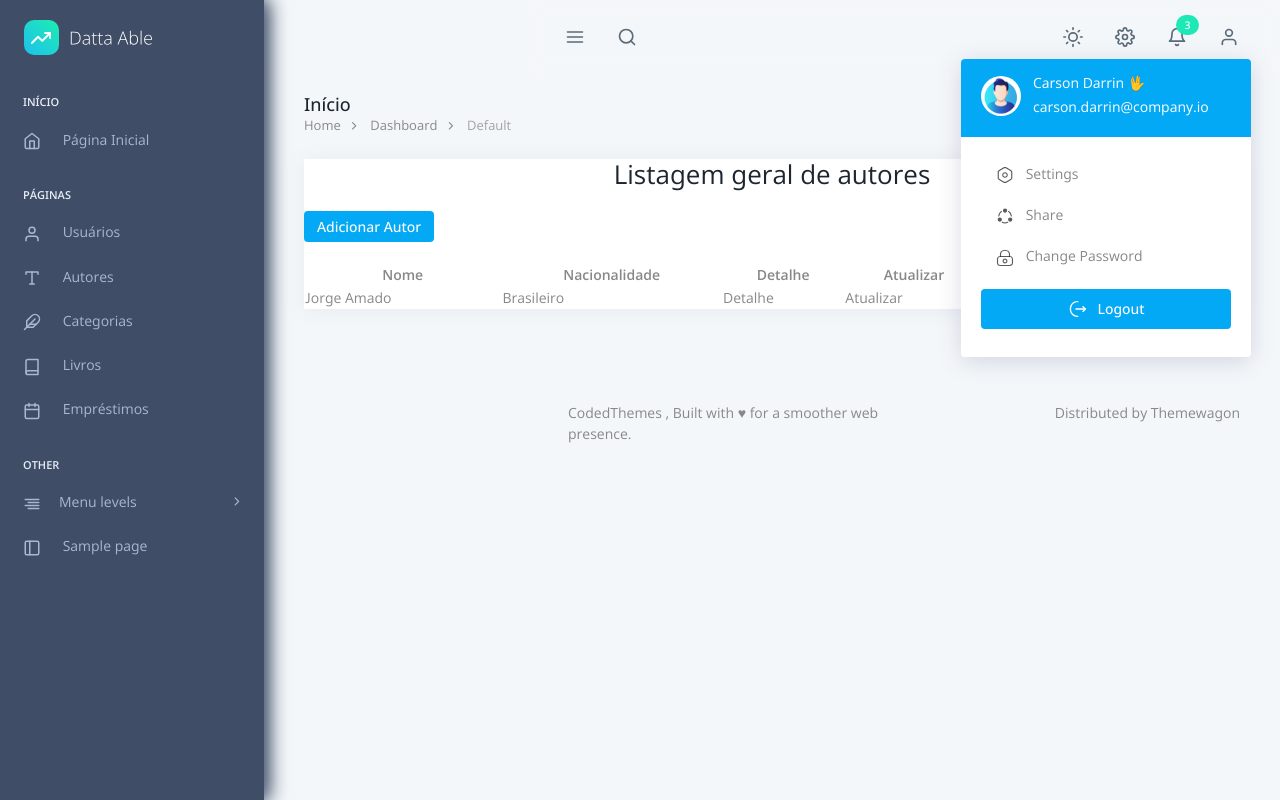
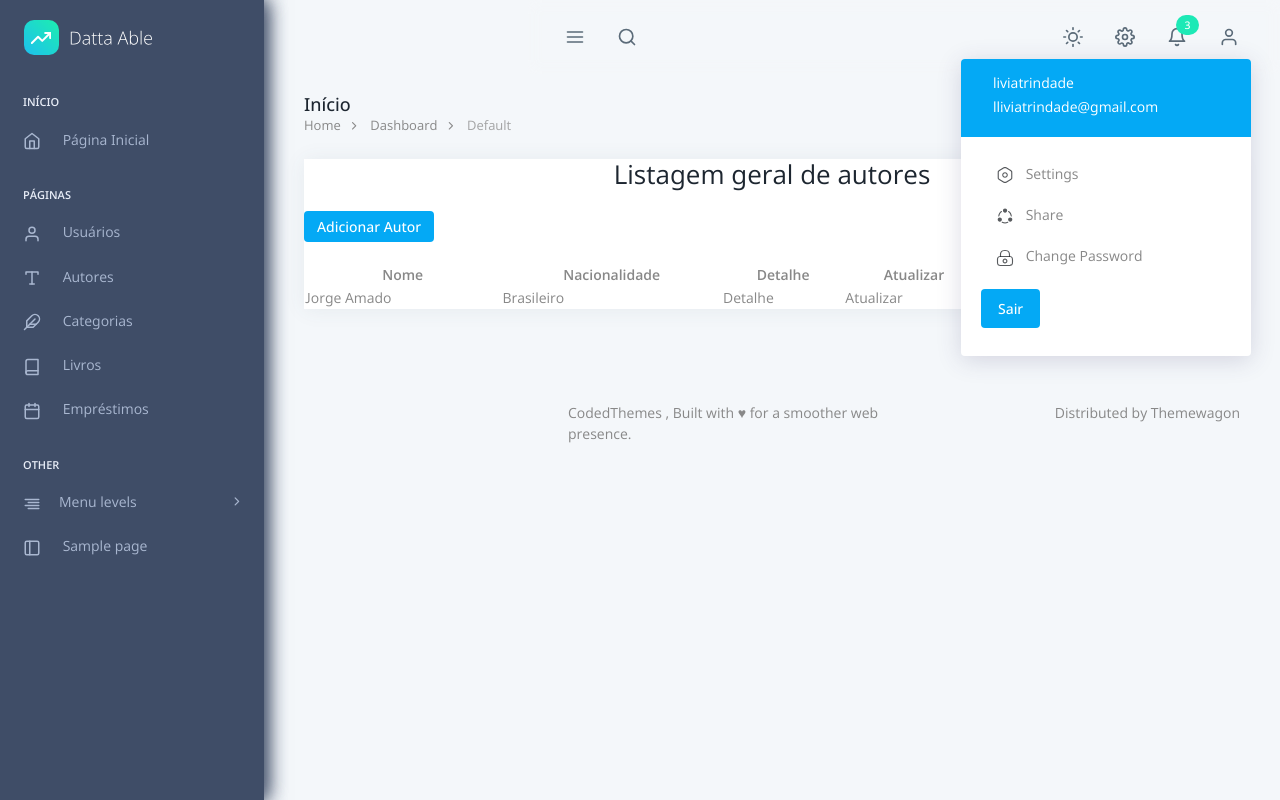
Before and after one commit to livia-trindade/psw-biblioteca, a Django app: page /autor/ in a window 1280 px wide, after a click that opens the changed part. Run offline with Django 5.2, Linux system fonts and the light colour scheme; a user stored in the database is signed in; data comes from the database, SQL or seed files in the repository; both versions use the stored data as it was after the commit.

Commit message:
Fazendo alterações no _topbar.html

```diff
--- a/templates/_sidebar.html
+++ b/templates/_sidebar.html
@@ -5,7 +5,7 @@
     <div class="m-header flex items-center py-4 px-6 h-header-height">
       <a href="../dashboard/index.html" class="b-brand flex items-center gap-3">
         <!-- ========   Change your logo from here   ============ -->
-        <img src="{% static 'images/logo-white.svg' %}" class="img-fluid logo logo-lg" alt="logo" />
+        <img src="{% static 'images/logo.png' %}" class="img-fluid logo logo-lg" alt="logo" />
         <img src="{% static 'images/favicon.svg' %}" class="img-fluid logo logo-sm" alt="logo" />
       </a>
     </div>
@@ -16,7 +16,7 @@
         </li>
         <li class="pc-item">
         <li class="pc-item">
-          <a href="../dashboard/index.html" class="pc-link">
+          <a href="index.html" class="pc-link">
             <span class="pc-micon">
               <i data-feather="home"></i>
             </span>
--- a/templates/_topbar.html
+++ b/templates/_topbar.html
@@ -197,12 +197,10 @@
       <div class="dropdown-menu dropdown-user-profile dropdown-menu-end pc-h-dropdown p-2 overflow-hidden">
         <div class="dropdown-header flex items-center justify-between py-4 px-5 bg-primary-500">
           <div class="flex mb-1 items-center">
-            <div class="shrink-0">
-              <img src="../assets/images/user/avatar-2.jpg" alt="user-image" class="w-10 rounded-full" />
-            </div>
+
             <div class="grow ms-3">
-              <h6 class="mb-1 text-white">Carson Darrin 🖖</h6>
-              <span class="text-white">carson.darrin@company.io</span>
+              <h6 class="mb-1 text-white">{{ request.user.get_full_name|default:request.user.username }}</h6>
+              <span class="text-white">{{ request.user.email }}</span>
             </div>
           </div>
         </div>
@@ -233,12 +231,10 @@
               </span>
             </a>
             <div class="grid my-3">
-              <button class="btn btn-primary flex items-center justify-center">
-                <svg class="pc-icon me-2 w-[22px] h-[22px]">
-                  <use xlink:href="#custom-logout-1-outline"></use>
-                </svg>
-                Logout
-              </button>
+             <form method="post" action="{% url 'logout' %}">
+              {% csrf_token %}
+              <button class="btn btn-primary type="submit">Sair</button>
+            </form>
             </div>
           </div>
         </div>
```
Also changed, not shown: db.sqlite3, static/images/logo.png (added), 1 other file.
